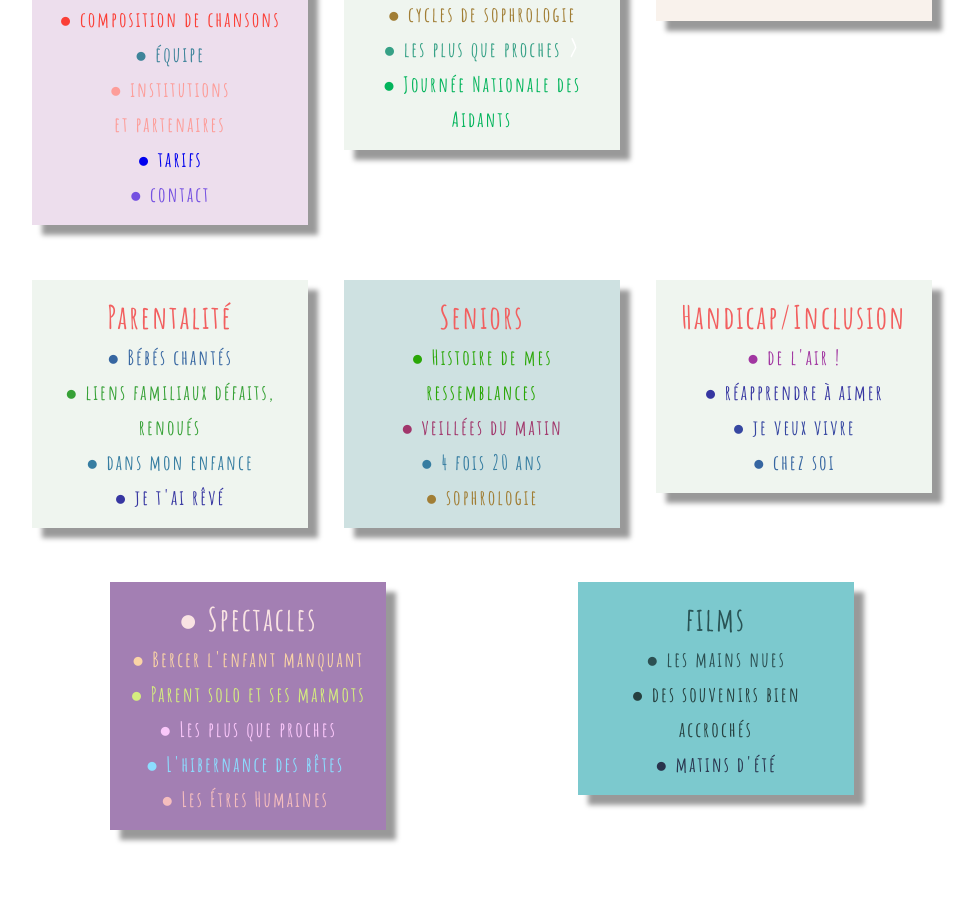
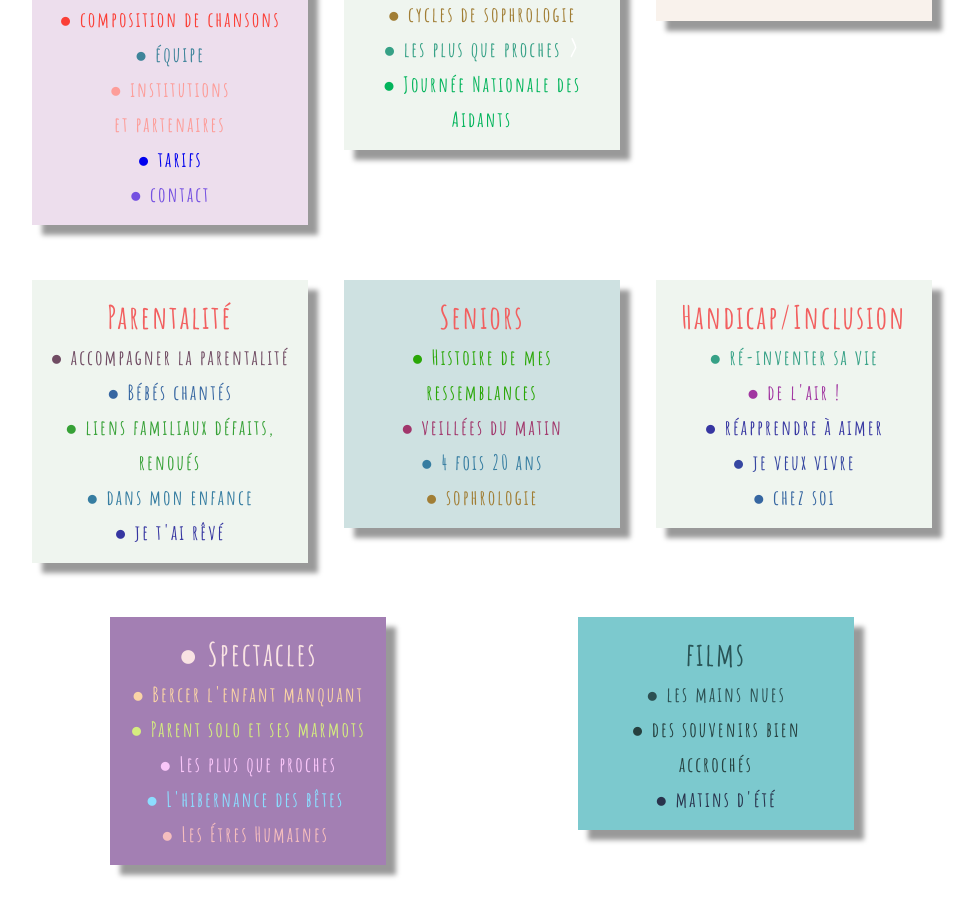
Before and after one commit to leshnik/revertouthaut, a Jekyll site: the page built from index.html, in a window 1280 px wide and 900 px high, scrolled down 3273 px. Shown: the whole window, without its empty margins (158-1134 px from the left). Built offline with Jekyll 4.4.1, drawn with Linux system fonts in a browser that asks for light colours; before the commit the page ends 4138 px from its top, so only the background shows below that.

Commit message:
add links to two new pages

```diff
--- a/_includes/NavListCards.html
+++ b/_includes/NavListCards.html
@@ -102,6 +102,7 @@
     >
       <span class="nav-list-heading" style="color: #f25f5f">Parentalité</span
       ><br>
+      <a style="color:hsl(323, 19%, 37%)" href="/accompagner-la-parentalite">●&nbsp;accompagner la parentalité</a><br>
       <a style="color: hsl(213, 50%, 42%)" href="/bebes-chantes"
       >●&nbsp;Bébés chantés</a><br>
       <a style="color: hsl(120,50%,42%)" href="/liens-familiaux">●&nbsp;liens familiaux défaits, renoués</a><br>
@@ -133,6 +134,7 @@
     >
       <span class="nav-list-heading" style="color: #f25f5f">Handicap/Inclusion</span
       ><br>
+      <a style="color:hsl(165, 50%, 42%)" href="/re-inventer-sa-vie">●&nbsp;ré-inventer sa vie</a><br>
       <a style="color: hsl(300, 50%, 42%)" href="/de-l-air">●&nbsp;de l'air !</a
         ><br>
         <a style="color: hsl(240, 50%, 42%)" href="/reapprendre-a-aimer"
```
